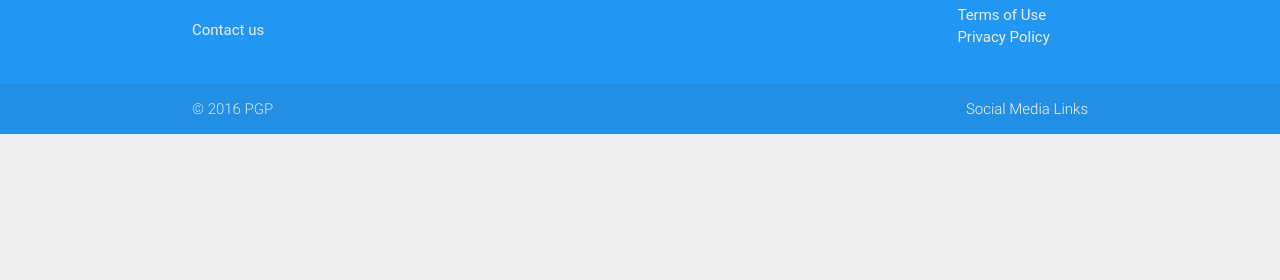
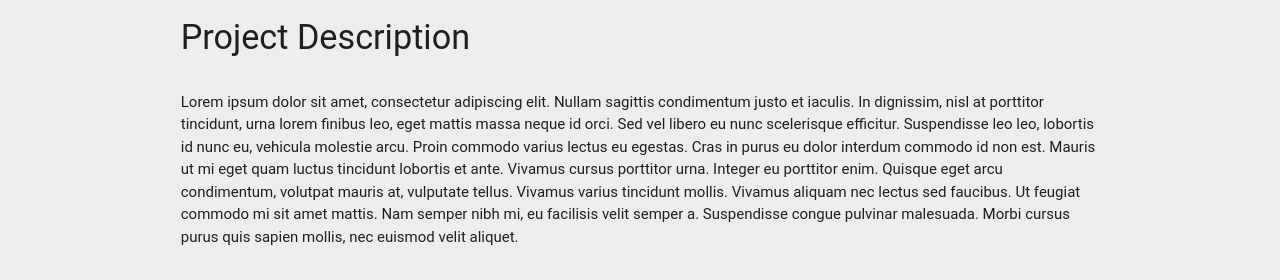
Before and after one commit to pdglenn/charityvote, a Flask app: page /view/1 in a window 1280 px wide. Shown: the part 157-437 px from the top of the page. Before the commit the page ends 291 px from the top, so only its background shows below. Run offline with Flask 2, Linux system fonts and the light colour scheme; some libraries are stand-ins or nearby versions; some web fonts are replaced.

Commit message:
set up browse and view pages

```diff
--- a/application.py
+++ b/application.py
@@ -29,6 +29,9 @@ def create():
 def view(contest_id):
     return render_template('view.html')
 
+@application.route('/view/')
+def view_generic():
+    return render_template('view.html')
 
 @application.route('/results/<contest_id>')
 def results(contest_id):
--- a/templates/view.html
+++ b/templates/view.html
@@ -1,4 +1,60 @@
 {% extends "base.html" %}
 {% block content %}
+<div class="container create">
+  <div class="row">
+    <div class="col s6 left-align">
+      <h3>Project Title</h3>
+    </div>
+    <div class="col s6 right-align">
+      <img class="materialboxed col s4" src="https://octodex.github.com/images/megacat.jpg">
+    </div>
+  </div>
+  <div class="row">
+    <div class="s12">
+      <h4>Project Description</h4>
+    </div>
+  </div>
+  <div class="row">
+    <div class="s12">
+      <p>
+        Lorem ipsum dolor sit amet, consectetur adipiscing elit. Nullam sagittis condimentum justo et iaculis. In dignissim, nisl at porttitor tincidunt, urna lorem finibus leo, eget mattis massa neque id orci. Sed vel libero eu nunc scelerisque efficitur. Suspendisse leo leo, lobortis id nunc eu, vehicula molestie arcu. Proin commodo varius lectus eu egestas. Cras in purus eu dolor interdum commodo id non est. Mauris ut mi eget quam luctus tincidunt lobortis et ante.
 
+        Vivamus cursus porttitor urna. Integer eu porttitor enim. Quisque eget arcu condimentum, volutpat mauris at, vulputate tellus. Vivamus varius tincidunt mollis. Vivamus aliquam nec lectus sed faucibus. Ut feugiat commodo mi sit amet mattis. Nam semper nibh mi, eu facilisis velit semper a. Suspendisse congue pulvinar malesuada. Morbi cursus purus quis sapien mollis, nec euismod velit aliquet.
+      </p>
+    </div>
+  </div>
+  <div class="row">
+    <div class="col s3">
+      Checkbox
+    </div>
+    <div class="col s3">
+      Description of option
+    </div>
+    <div class="col s6">
+      <img class="materialboxed" src="https://octodex.github.com/images/megacat.jpg" height=200>
+    </div>
+  </div>
+  <div class="row">
+    <div class="col s3">
+      Checkbox
+    </div>
+    <div class="col s3">
+      Description of option
+    </div>
+    <div class="col s6">
+      <img class="materialboxed" src="https://octodex.github.com/images/megacat.jpg" height=200>
+    </div>
+  </div>
+  <div class="row">
+    <div class="col s3">
+      Checkbox
+    </div>
+    <div class="col s3">
+      Description of option
+    </div>
+    <div class="col s6">
+      <img class="materialboxed" src="https://octodex.github.com/images/megacat.jpg" height=200>
+    </div>
+  </div>
+</div>
 {% endblock %}
```
